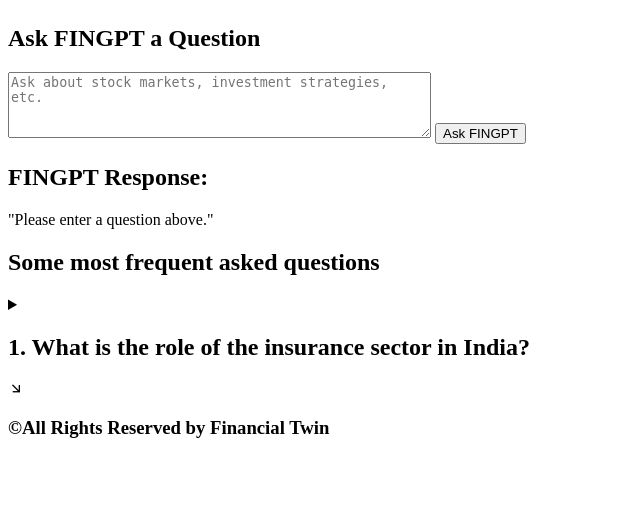
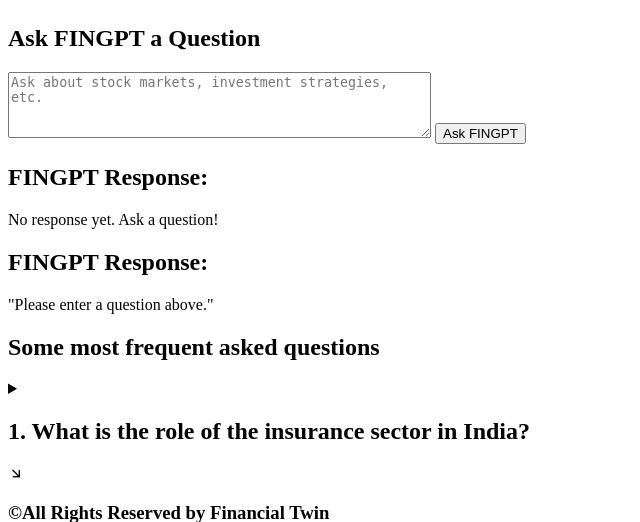
Before and after one commit to Mmadan128/Fintwin, a Django app: page /simulations/financegpt/ in a window 1280 px wide. Shown: the part 1038-1560 px from the top of the page, without its empty margins (0-640 px from the left). Before the commit the page ends 1476 px from the top, so only its background shows below. Run offline with Django 5.2, Linux system fonts and the light colour scheme; some libraries are stand-ins or nearby versions.

Commit message:
fingpt response

```diff
--- a/simulations/templates/simulations/financegpt.html
+++ b/simulations/templates/simulations/financegpt.html
@@ -53,6 +53,18 @@
                 ></textarea>
                 <button type="submit" class="button">Ask FINGPT</button>
             </form>
+
+            {% if gpt_response %}
+                <div class="response">
+                    <h2>FINGPT Response:</h2>
+                    <p>{{ gpt_response }}</p>
+                </div>
+            {% else %}
+                <div class="response">
+                    <h2>FINGPT Response:</h2>
+                    <p>No response yet. Ask a question!</p>
+                </div>
+            {% endif %}
             </div>
             <div class="card2">
               <h2>FINGPT Response:</h2>
--- a/simulations/views.py
+++ b/simulations/views.py
@@ -14,7 +14,6 @@
 import openai
 from django.conf import settings
 from .utils import get_stock_data
-from django.http import JsonResponse
 
 def retirement_goal(request):
     chart_url = None
@@ -476,12 +475,19 @@
         return f"Error: {str(e)}"
 
 
+
 def financegpt_view(request):
+    gpt_response = None
+
     if request.method == "POST":
-        gpt_prompt = request.POST.get("gpt_prompt", "").strip()
+        gpt_prompt = request.POST.get('gpt_prompt', '').strip()
         if gpt_prompt:
             gpt_response = get_financegpt_response(gpt_prompt)
-            return JsonResponse({"gpt_response": gpt_response})  # Return JSON response
 
-    # If it's not a POST request, render the HTML page
-    return render(request, "simulations/financegpt.html", {"gpt_response": None})
+    return render(
+        request,
+        "simulations/financegpt.html",  # Make sure this template is correct
+        {
+            "gpt_response": gpt_response,  # Pass the GPT response to the template
+        }
+    )
```
Lines whose indentation alone changed are shown as unchanged.
